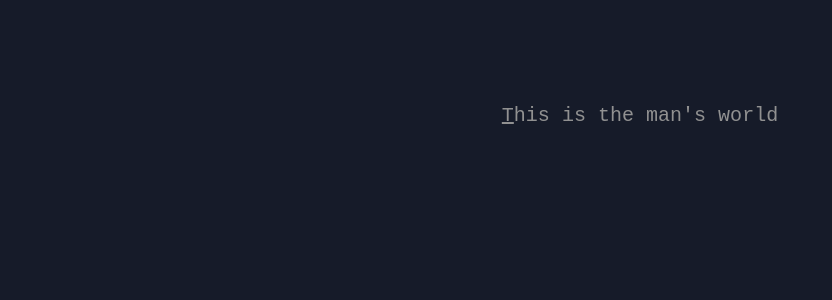
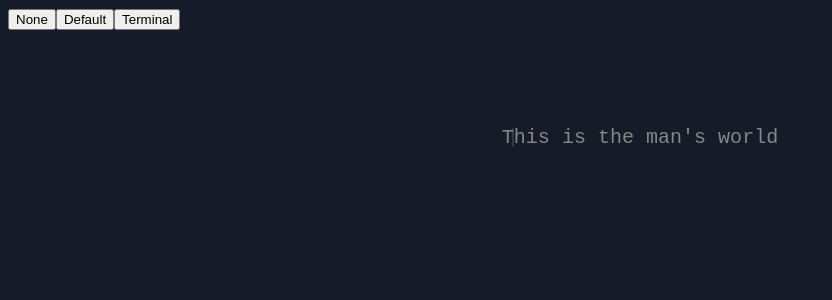
Before and after one commit to Dearian27/blind-typing, a Next.js app: page /stages/1 in a window 1280 px wide. Shown: the top 300 px of the page, without its empty margins (0-832 px from the left). Built offline with nearby package versions, Linux system fonts and the light colour scheme.

Commit message:
cursor, cursor settings

```diff
--- a/src/app/stages/[stage]/page.tsx
+++ b/src/app/stages/[stage]/page.tsx
@@ -6,6 +6,7 @@ import { useEffect, useState } from 'react';
 import styles from '@/app/page.module.css';
 import { AppDispatch } from '@/redux/store';
 import { backspacePress, initializeText, keyPress } from '@/redux/slices/TextSlice';
+import { setCursor } from '@/redux/slices/SettingsSlice';
 
 const text = [
   // 'ffjj fffj jffj jjff jfjf fjjf',
@@ -45,6 +46,11 @@ export default function Stage() {
   }, []);
 
   return (
+    <>
+      <button onClick={() => dispatch(setCursor('none'))}>None</button>
+      <button onClick={() => dispatch(setCursor('default'))}>Default</button>
+      <button onClick={() => dispatch(setCursor('terminal'))}>Terminal</button>
+
       <main className={styles.main}>
         <div style={{display: 'flex', flexWrap: 'wrap'}}>
           {textArray.map((word, index) => {
@@ -63,5 +69,6 @@ export default function Stage() {
           })}
         </div>
       </main>
+    </>
   )
 }
--- a/src/components/Letter.tsx
+++ b/src/components/Letter.tsx
@@ -15,6 +15,7 @@ export default function Letter(props: LetterComponent) {
   const dispatch = useDispatch<AppDispatch>();
   const {currentLetter} = useSelector((state: RootState) => state.text);
   const {lettersStates} = useSelector((state: RootState) => state.text);
+  const {cursor} = useSelector((state: RootState) => state.settings);
 
   // const letterStates = lettersStates[props.id];
   // console.log("lettersState", letterStates)
@@ -25,9 +26,12 @@ export default function Letter(props: LetterComponent) {
 
   return letter ?
     <code
-    className={`letter ${letter.status === 'correct' ?  'correct' : letter.status === 'wrong' ? 'wrong' : currentLetter === props.id && 'current'}`} id={String(props.id)}
+    className={`letter ${letter.status === 'correct' ?  'correct' : letter.status === 'wrong' && props.value === " " ? 'bgwrong' : letter.status === 'wrong' && 'wrong'}`} id={String(props.id)}
     >
       {props.value}
+      {currentLetter === props.id && cursor !== 'none' &&
+        <div className={`${cursor === 'default' ? 'cursor1' : 'cursor2'}`} />
+      }
     </code>
     : <></>
 }
--- a/src/components/letter.scss
+++ b/src/components/letter.scss
@@ -1,24 +1,52 @@
 .letter {
+	position: relative;
 	white-space: pre-wrap;
 	font-size: 20px;
-    color: #919191;
-    position: relative;
-    &::after {
-            // height: 10px;
-            // width: 10px;
-            // background-color: #843c39;
+	color: #868686;
+	&.bgwrong {
+		background-color: #ff60904e !important;
 	}
 	&.correct {
 		color: white !important;
 		text-shadow: 0 0 5px #33ffcfc6, 0 0 10px #33ffcfb1, 0 0 20px #33ffcf9d;
 	}
 	&.wrong {
-        background-color: #ff60904e !important;
 		color: #ff1495 !important;
 		text-shadow: 0 0 5px #ff1495, 0 0 10px #ff1495, 0 0 20px #ff1495;
-        // text-shadow: 0 0 5px #ff4fc7, 0 0 10px #ff4fc7, 0 0 20px #ff4fc7;
-    }
-    &.current {
-        text-decoration: underline;
 	}
 }
+.cursor1 {
+	position: absolute;
+	background-color: #ffffd7;
+	opacity: 0.7;
+	height: 80%;
+	width: 2px;
+	right: 0px;
+	top: 10%;
+	animation: blink infinite 1s ease-in-out;
+	border-radius: 5px;
+}
+
+.cursor2 {
+	position: absolute;
+	background-color: #ffffd7;
+	opacity: 0.5;
+	height: 100%;
+	width: 100%;
+	top: 0;
+	left: 0;
+	animation: blink infinite 1s ease-in-out;
+	border-radius: 1px;
+}
+
+@keyframes blink {
+	0% {
+		opacity: 0.5;
+	}
+	50% {
+		opacity: 0.1;
+	}
+	100% {
+		opacity: 0.5;
+	}
+}
--- /dev/null
+++ b/src/redux/slices/SettingsSlice.ts
@@ -0,0 +1,22 @@
+import { createSlice } from "@reduxjs/toolkit";
+
+type settingsParams = {
+	cursor: 'none' | 'default' | 'terminal';
+}
+
+const initialState: settingsParams = {
+	cursor: 'default',
+}
+
+const SettingsSlice = createSlice({
+	initialState,
+	name: 'settings',
+	reducers: {
+		setCursor: (state, action) => {
+			state.cursor = action.payload;
+		}
+	}
+});
+
+export const {setCursor} = SettingsSlice.actions;
+export default SettingsSlice.reducer;
```
Also changed, not shown: src/redux/store.ts (+5 -3 lines). Lines whose indentation alone changed are shown as unchanged.
